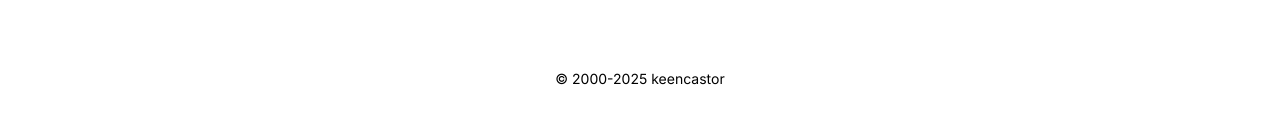
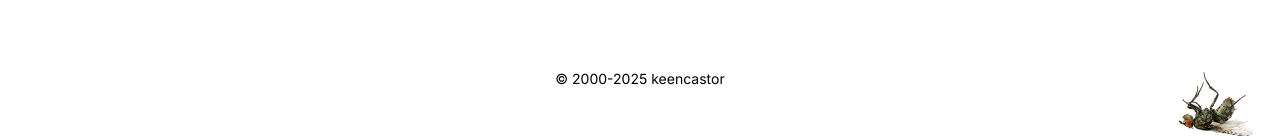
Before and after one commit to fibonaccispace/keencastor, a Vue app in the folder front/: page / in a window 1280 px wide. Shown: the part 2122-2260 px from the top of the page. Built offline with nearby package versions, Linux system fonts and the light colour scheme; a web font is replaced by a local one.

Commit message:
Footer – муха в футере

```diff
--- a/front/components/Footer.vue
+++ b/front/components/Footer.vue
@@ -5,6 +5,7 @@
       a(v-for="item in gallery" :href="item.link")
         li(v-if="item.type == 'item'").item {{ item.title.toLowerCase() }}
   span ©&nbsp;{{startYear}}-{{currentYear}}&nbsp;keencastor
+  img(src="/images/fly.png" width=80).fly
   //- span Thanks
     a(href="https://www.thiings.co/things" target="blank").link thiings.co
     |  for amazing icons.
@@ -81,6 +82,9 @@ export default {
 </script>
 
 <style scoped lang="sass">
+.fly
+  position: absolute
+  right: 0
 .footer
   text-align: center
   transition: .3s
```
Also changed, not shown: front/public/images/fly.png (added).
